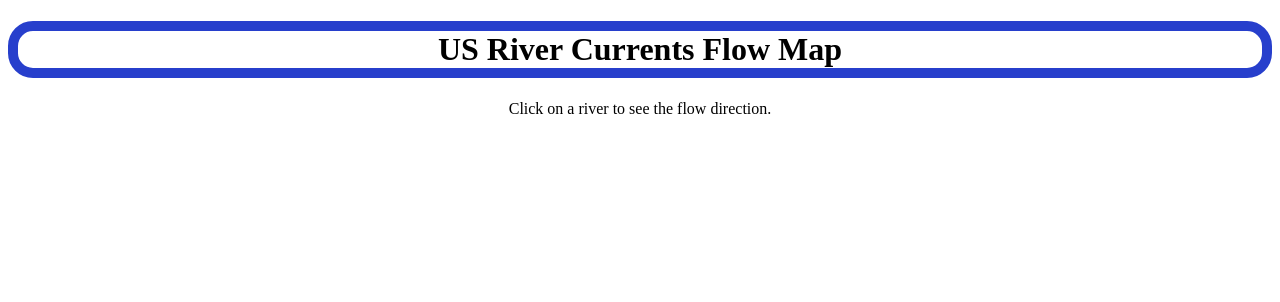
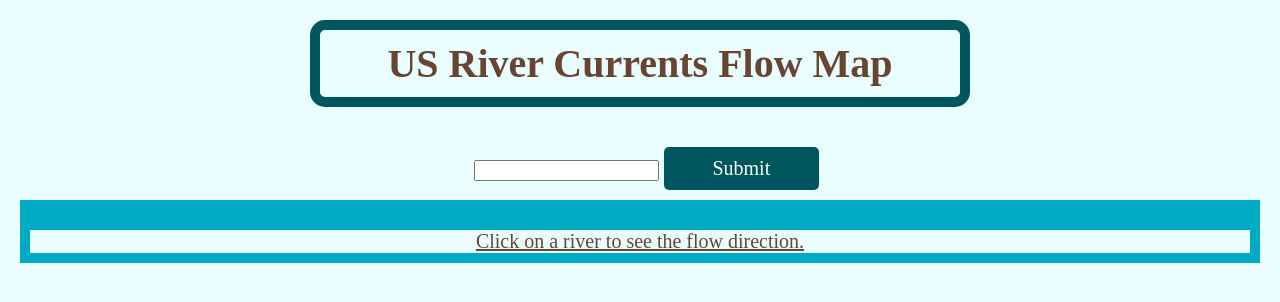
Before and after one commit to danna202/US_River_Currents_Flow_Map, a website: page index.html in a window 1280 px wide. Drawn offline with Linux system fonts and the light colour scheme.

Commit message:
add color palatte, center align

```diff
--- a/css/styles.css
+++ b/css/styles.css
@@ -1,3 +1,77 @@
+/* add background color */
+body {
+    background-color: #E9FDFF;
+    /* change font */
+    font-family: 'Oswald', serif;
+    /* change font size */
+    font-size: 20px;
+    /* change font color */
+    color: #684531;
+    /* add padding */
+    padding: 20px;
+    /* center body */
+    margin: auto;
+    /* add padding */
+    padding: 20px;
+    /* change font */
+    font-family: 'Oswald', serif;
+    /* change font size */
+    font-size: 20px;
+    /* change font color */
+    color: #684531;
+    /* add padding */
+    padding: 20px;
+    /* center body */
+    margin: auto;
+    /* add padding */
+    padding: 20px;
+    /* change font */
+    font-family: 'Oswald', serif;
+    /* change font size */
+    font-size: 20px;
+    /* change font color */
+    color: #684531;
+    /* add padding */
+    padding: 20px;
+    /* center body */
+    margin: auto;
+    /* add padding */
+    padding: 20px;
+    /* change font */
+    font-family: 'Oswald', serif;
+    /* change font size */
+    font-size: 20px;
+    /* change font color */
+    color: #684531;
+    /* add padding */
+    padding: 20px;
+    /* center body */
+    margin: auto;
+    /* add padding */
+    padding: 20px;
+    /* change font */
+    font-family: 'Oswald', serif;
+    /* change font size */
+    font-size: 20px;
+    /* change font color */
+    color: #684531;
+    /* add padding */
+    padding: 20px;
+    /* center body */
+    margin: auto;
+    /* add padding */
+    padding: 20px;
+    /* change font */
+    font-family: 'Oswald', serif;
+    /* change font size */
+    font-size: 20px;
+    /* change font color */
+    color: #684531;
+    /* add padding */
+    padding: 20px;
+}
+
+
 /* center h1 */
 h1 {
     text-align: center;
@@ -6,12 +80,165 @@ h1 {
 }
 /* make a box around h1 */
 h1 {
-    border: 10px solid rgb(39, 63, 204);
+    margin: 20px;
+        border: 10px solid#00565E;
     /* round edges */
-    border-radius: 25px;
+    border-radius: 15px;
+    /* shorten length */
+    width: 50%;
+    /* center h1 */
+    margin: auto;
+    /* add padding */
+    padding: 10px;
+
+}
+/* add space between h1 and form */
+h1 {
+    margin-bottom: 30px;
+}
+/* add a submit button */
+    /* center button */
+/* center form */
+form {
+    /* center form */
+    margin: auto;
+    /* add padding */
+    padding: 10px;
+    /* change font */
+    font-family: 'Oswald', serif;
+    /* change font size */
+    font-size: 20px;
+    /* change font color */
+    color: #E9FDFF;
+    /* add padding */
+    padding: 10px;
+    /* round edges */
+    border-radius: 15px;
+    /* shorten length */
+    width: 50%;
+    /* center form */
+    margin: auto;
+    /* add padding */
+    padding: 10px;
+    /* change font */
+    font-family: 'Oswald', serif;
+    /* change font size */
+    font-size: 20px;
+    /* change font color */
+    color: #E9FDFF;
+    /* add padding */
+    padding: 10px;
+    /* round edges */
+    border-radius: 15px;
+    /* shorten length */
+    width: 50%;
+    /* center form */
+    margin: auto;
+    /* add padding */
+    padding: 10px;
+    /* change font */
+    font-family: 'Oswald', serif;
+    /* change font size */
+    font-size: 20px;
+    /* change font color */
+    color: #E9FDFF;
+    /* add padding */
+    padding: 10px;
+    /* round edges */
+    border-radius: 15px;
+    /* shorten length */
+    width: 50%;
+    /* center form */
+    margin: auto;
+    /* add padding */
+    padding: 10px;
+    /* change font */
+    font-family: 'Oswald', serif;
+    /* change font size */
+    font-size: 20px;
+    /* change font color */
+    color: #E9FDFF;
+    /* add padding */
+    padding: 10px;
+    /* round edges */
+    border-radius: 15px;
+    /* shorten length */
+    width: 50%;
+    /* center form */
+    margin: auto;
+    /* add padding */
+    padding: 10px;
+    /* change font */
+    font-family: 'Oswald', serif;
+    /* change font size */
+    font-size: 20px;
+    /* change font color */
+    color: #E9FDFF;
 }
 
+
+button[type="submit"] {
+    /*align button center */
+    margin: auto;
+    /* add padding */
+    padding: 10px;
+    /* change font */
+    font-family: 'Oswald', serif;
+    /* change font size */
+    font-size: 20px;
+    /* change font color */
+    color: #00A9C4;
+    /* add padding */
+    padding: 10px;
+    /* round edges */
+    border-radius: 15px;
+    /* shorten length */
+    width: 25%;
+    /* center button */
+    margin: auto;
+    /* add padding */
+    padding: 10px;
+    /* change font */
+    font-family: 'Oswald', serif;
+    /* change font size */
+    font-size: 20px;
+    /* change font color */
+    color: rgb(39, 63, 204);
+
+
+
+    background-color:#00565E;
+    color: white;
+    border: none;
+    padding: 10px 20px;
+    border-radius: 5px;
+    cursor: pointer;
+  }
+
 /* center p */
-p                        {
+/* underline text */
+p {
+    text-decoration: underline;
+    /* center p */
     text-align: center;
+    /* change font */
+    font-family: 'Oswald', serif;
+    /* change font size */
+    font-size: 20px;
+    /* change font color */
+    color: #684531;
+    /* add padding */
+    padding: 20px;
+/* } */
+/* p { */
+    /* text-align: center; */
+    border: 10px solid #00A9C4;
+    /* round edges */
+    /* border-radius: 15px; */
+    /* shorten length
+    width: 50%;
+    /* center p */
+    margin: auto;
+    /* add padding */
+    padding: 0px;
 }
--- a/index.html
+++ b/index.html
@@ -8,7 +8,18 @@
 </head>
 <body>
     <h1>US River Currents Flow Map</h1>
-    <p>Click on a river to see the flow direction.</p>
+    <!-- <p>Click on a river to see the flow direction.</p> -->
+    <form>
+        <label for="input-field">Enter your name:</label>
+        <input type="text" id="input-field" name="name">
+        <button type="submit">Submit</button>
+      </form>
+      <!-- add space between form and p without border-->
+
+        <p></p>
+
+
+      <p>Click on a river to see the flow direction.</p>
 </body>
 
 </html>
```
Also changed, not shown: static/app.js (+12 -0 lines).
